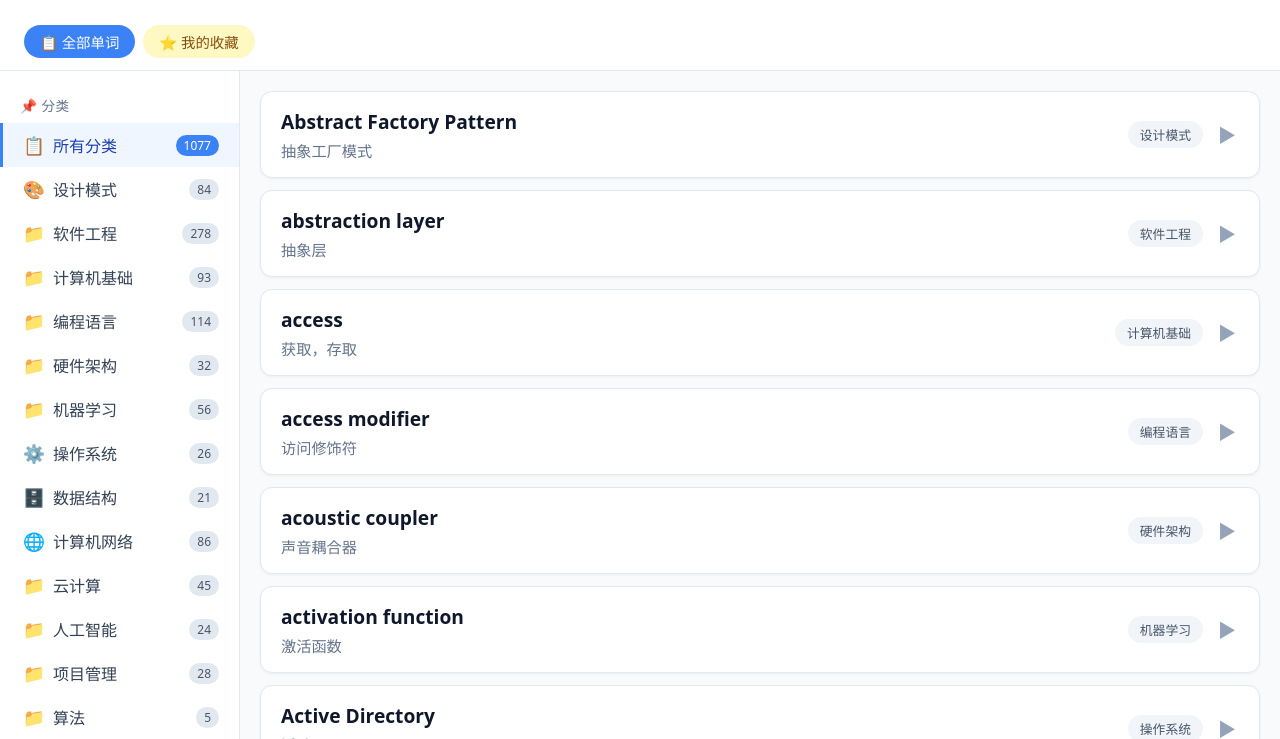
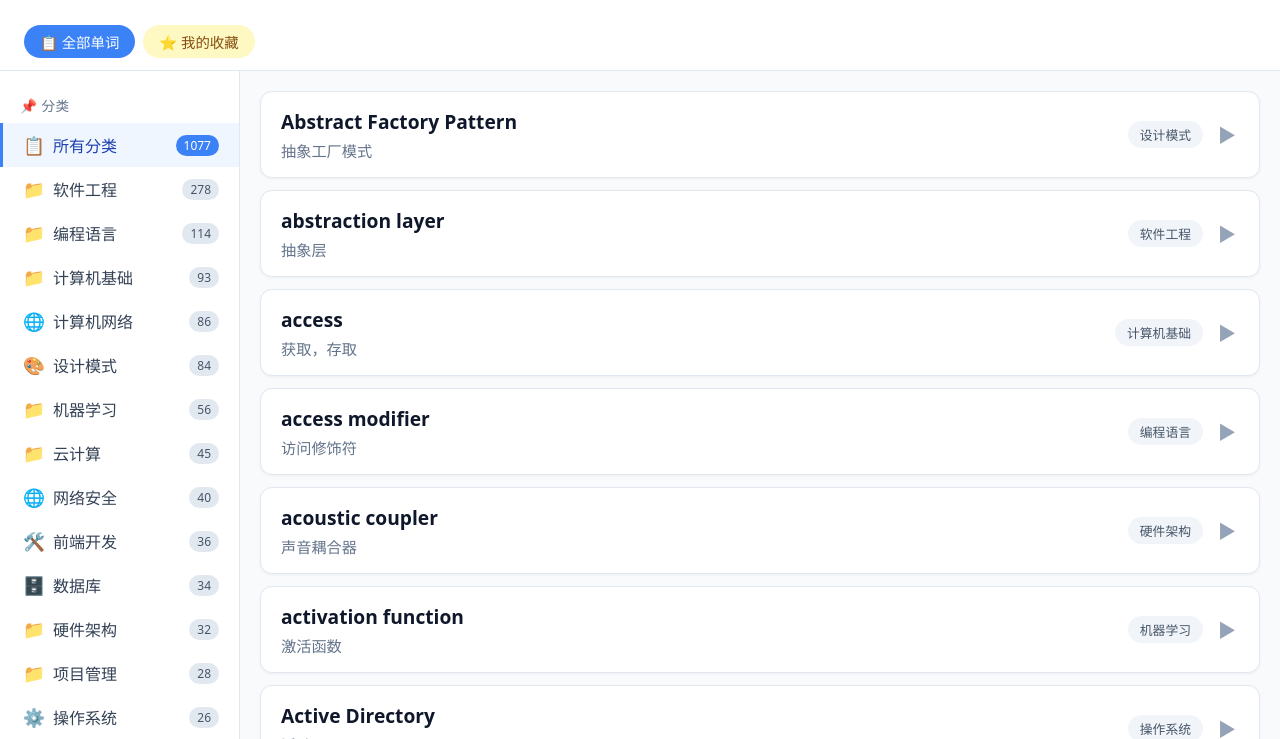
Before and after one commit to paradox-XD-216/vocab, a plain HTML site: page index.html in a window 1280 px wide. Shown: the part 61-800 px from the top of the page. Drawn offline with Linux system fonts and the light colour scheme.

Commit message:
Update index.html
Add number rank to the catagories

```diff
--- a/index.html
+++ b/index.html
@@ -1548,30 +1548,55 @@
 
     let html = '<div class="category-header">📌 分类</div>';
 
-            categories.forEach(cat => {
-                const count = getCategoryCount(cat);
-                // 如果数量为0且不是"所有分类"，不显示
-                if (count === 0 && cat !== '所有分类') return;
+    // 先把"所有分类"单独处理
+    const allCategory = '所有分类';
+    const allCount = getCategoryCount(allCategory);
+
+    html += `
+        <div class="category-item ${currentCategory === allCategory ? 'active' : ''}"
+             onclick="selectCategory('${allCategory.replace(/'/g, "\\'")}')">
+            <span class="category-name">
+                <span class="category-icon">📋</span>
+                ${allCategory}
+            </span>
+            <span class="category-count">${allCount}</span>
+        </div>
+    `;
+
+    // 获取其他分类并计算数量
+    let otherCategories = categories.filter(cat => cat !== '所有分类');
+
+    // 为每个分类计算单词数量
+    const categoriesWithCount = otherCategories.map(cat => ({
+        name: cat,
+        count: getCategoryCount(cat)
+    }));
+
+    // 按数量从大到小排序
+    categoriesWithCount.sort((a, b) => b.count - a.count);
+
+    // 渲染排序后的分类（只显示数量>0的）
+    categoriesWithCount.forEach(cat => {
+        if (cat.count === 0) return;  // 不显示数量为0的分类
 
         let icon = '📁';
-                if (cat === '所有分类') icon = '📋';
-                else if (cat.includes('网络')) icon = '🌐';
-                else if (cat.includes('数据')) icon = '🗄️';
-                else if (cat.includes('设计')) icon = '🎨';
-                else if (cat.includes('面向对象')) icon = '🔷';
-                else if (cat.includes('操作')) icon = '⚙️';
-                else if (cat.includes('开发')) icon = '🛠️';
-
-                const isActive = (currentCategory === cat);
+        if (cat.name.includes('网络')) icon = '🌐';
+        else if (cat.name.includes('数据')) icon = '🗄️';
+        else if (cat.name.includes('设计')) icon = '🎨';
+        else if (cat.name.includes('面向对象')) icon = '🔷';
+        else if (cat.name.includes('操作')) icon = '⚙️';
+        else if (cat.name.includes('开发')) icon = '🛠️';
+
+        const isActive = (currentCategory === cat.name);
 
         html += `
             <div class="category-item ${isActive ? 'active' : ''}"
-                         onclick="selectCategory('${cat.replace(/'/g, "\\'")}')">
+                 onclick="selectCategory('${cat.name.replace(/'/g, "\\'")}')">
                 <span class="category-name">
                     <span class="category-icon">${icon}</span>
-                            ${cat}
+                    ${cat.name}
                 </span>
-                        <span class="category-count">${count}</span>
+                <span class="category-count">${cat.count}</span>
             </div>
         `;
     });
```
Lines whose indentation alone changed are shown as unchanged.
